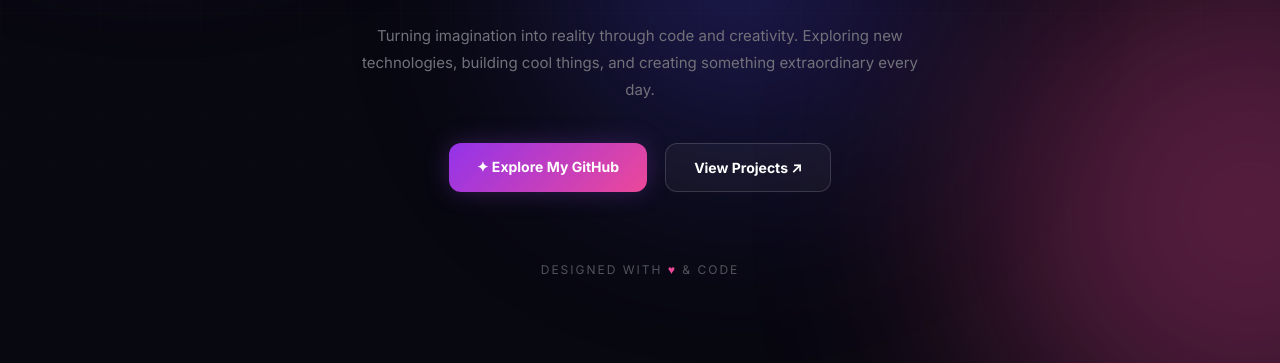
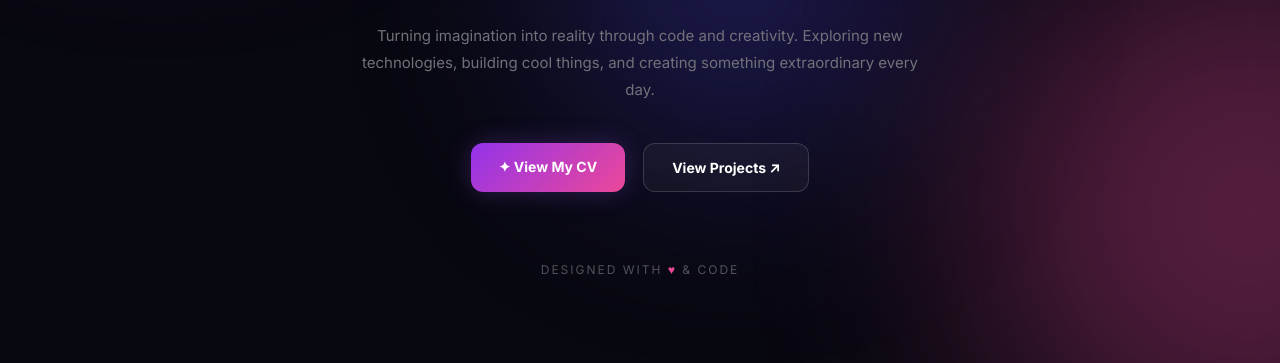
Before and after one commit to khushiishukla/khushiishukla.github.io, a plain HTML site: page index.html in a window 1280 px wide. Shown: the part 437-800 px from the top of the page. Drawn offline with Linux system fonts and the light colour scheme.

Commit message:
Link homepage View My CV button to CV page

```diff
--- a/index.html
+++ b/index.html
@@ -317,11 +317,11 @@ h1 {
         </p>
 
         <div class="buttons">
-            <a href="https://github.com/khushiishukla"
+            <a href="cv.html"
                target="_blank"
                rel="noopener noreferrer"
                class="btn primary">
-                ✦ Explore My GitHub
+                ✦ View My CV
             </a>
 
             <a href="https://github.com/khushiishukla?tab=repositories"
```
